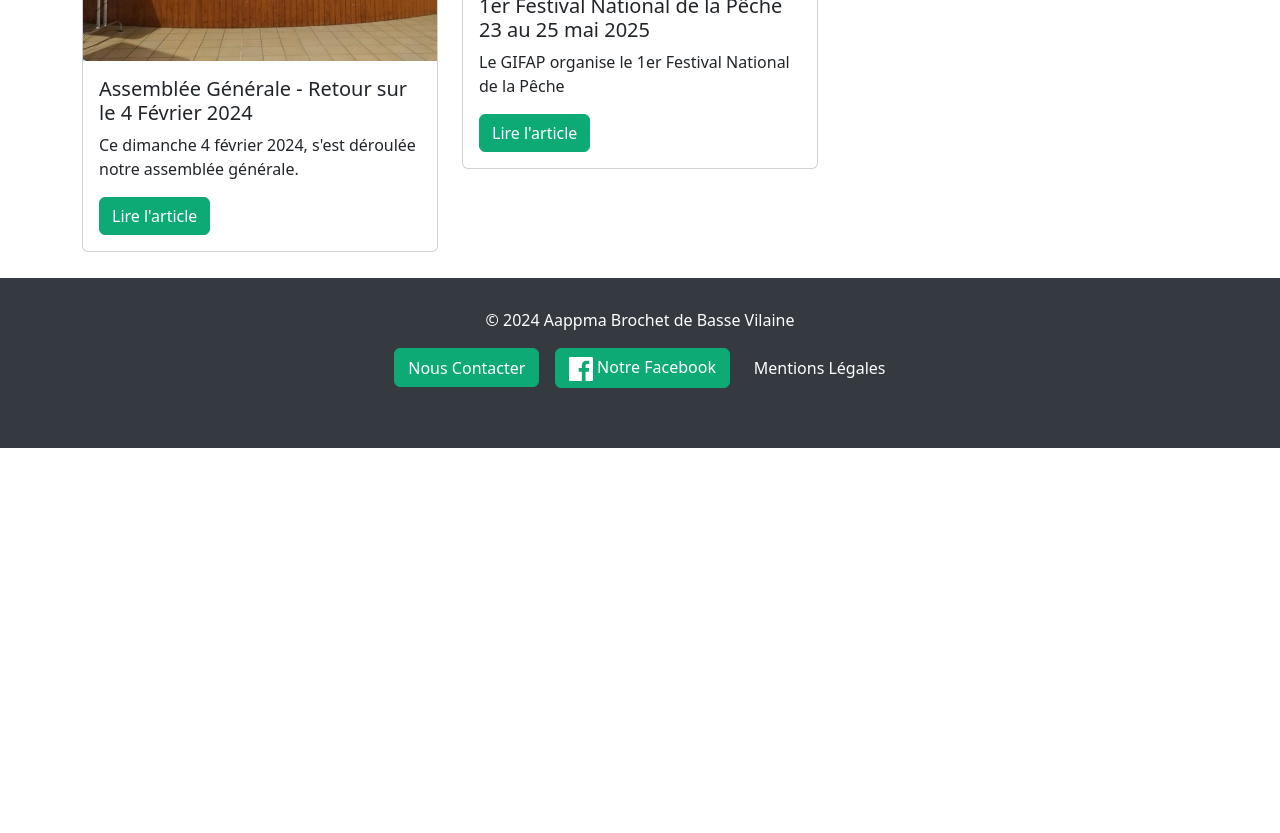
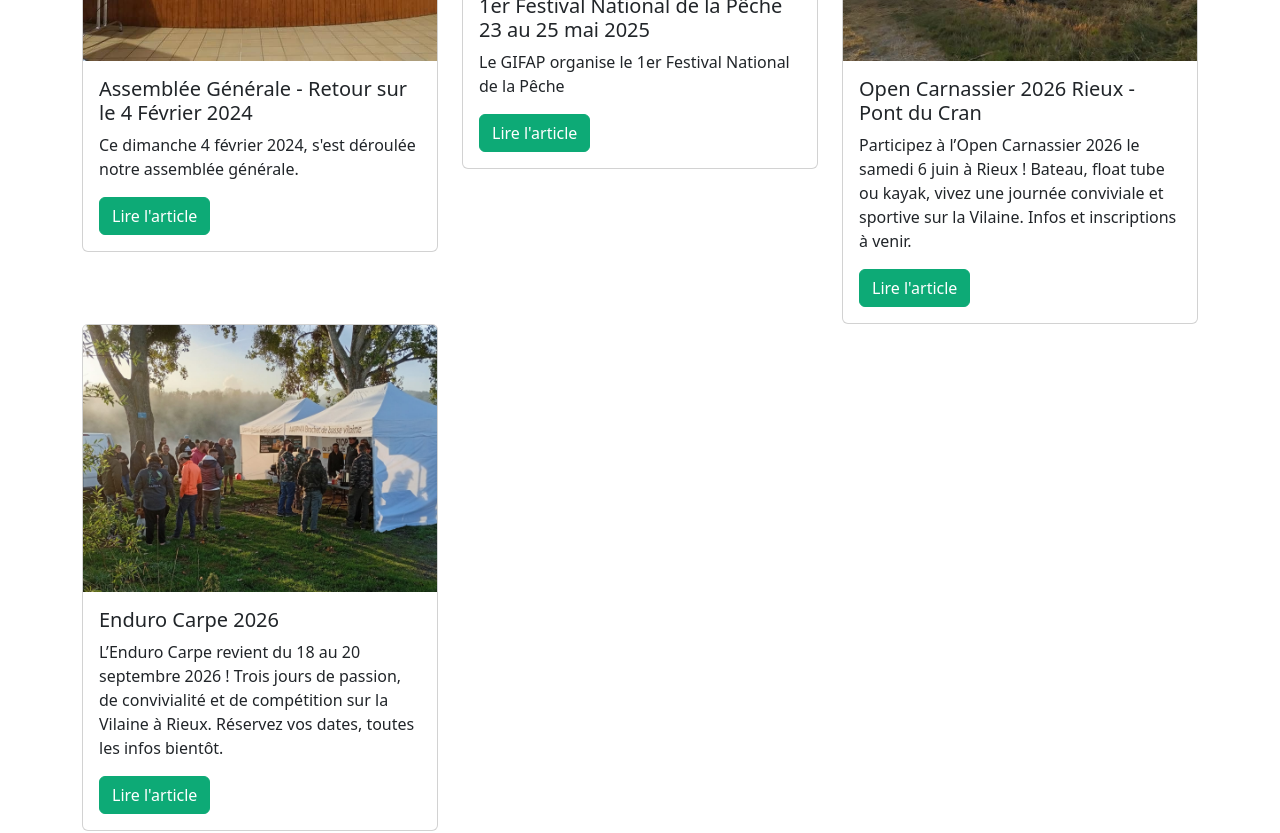
Before and after one commit to VAcheronPradelAlyssa/aappma, an Angular app: page /actualites in a window 1280 px wide. Shown: the part 3180-4013 px from the top of the page. Before the commit the page ends 3628 px from the top, so only its background shows below. Built offline with nearby package versions, Linux system fonts and the light colour scheme.

Commit message:
Ajout des articles pour l'Open Carnassier 2026 et l'Enduro Carpe 2026

```diff
--- a/src/app/shared/article-data.service.ts
+++ b/src/app/shared/article-data.service.ts
@@ -187,6 +187,83 @@ Le parcours international de pêche au coup de la Vilaine à Tranhaleux sur la c
       <p>Limité à 30 équipes</p>
       <p>Inscription : aappmabbv@gmail.com</p>`
     },
+    // --- Article Open Carnassier 2026 ---
+    {
+      id: 'open-carnassier-2026',
+      title: 'Open Carnassier 2026 Rieux - Pont du Cran',
+      imageUrl: '/assets/images/open2025/open2025.jpg',
+      content: `
+        <h2>Règlement Open Carnassier 2026</h2>
+        <p><strong>Date :</strong> Samedi 6 juin 2026</p>
+        <p><strong>Lieu :</strong> Vilaine, entre le port de Rieux et le pont du Cran</p>
+        <h3>ARTICLE 1. - MODALITÉS DU CONCOURS</h3>
+        <ul>
+          <li>Concours au lancer ou au fouet avec leurres artificiels, poisson mort manié ou tirette.</li>
+          <li>En équipe de deux, en bateau, float tube ou kayak (proximité immédiate obligatoire pour float/kayak).</li>
+          <li>Quatre bateaux minimum pour la sécurité et la comptabilisation des prises.</li>
+          <li>Inscription : 40€ par équipe, intégralement reversée dans la dotation.</li>
+          <li>Port du gilet de sauvetage homologué obligatoire.</li>
+        </ul>
+        <h3>ARTICLE 2. – DÉROULEMENT</h3>
+        <ul>
+          <li>6h30 : Briefing et mise en place au niveau amont du parcours de Tranhaleux</li>
+          <li>7h00 à 12h30 : Pêche (une seule manche)</li>
+          <li>12h30 : Fin de l’épreuve</li>
+          <li>13h00 : Remise des prix, verre de l’amitié</li>
+        </ul>
+        <p>Les black-bass ne sont pas comptabilisés (période d’ouverture non atteinte).</p>
+        <h3>ARTICLE 3. - CONCURRENTS</h3>
+        <ul>
+          <li>Carte de pêche en cours de validité obligatoire.</li>
+          <li>Limite de 30 équipes (15 minimum pour maintenir le concours).</li>
+        </ul>
+        <h3>ARTICLE 4. - EMBARCATIONS</h3>
+        <ul>
+          <li>Float tube, kayak, embarcations à rame, moteur électrique ou thermique (max 5 nœuds).</li>
+          <li>Pêche uniquement depuis l’embarcation, traîne interdite.</li>
+          <li>Respect des distances et sécurité entre concurrents.</li>
+        </ul>
+        <h3>ARTICLE 5. - ÉQUIPEMENTS ET LEURRES</h3>
+        <ul>
+          <li>Pêche exclusivement au lancer (toutes variantes autorisées).</li>
+          <li>Matériel libre mais conforme à la législation et à l’éthique sportive.</li>
+          <li>Une seule canne en action de pêche par pêcheur (cannes de réserve hors de l’eau autorisées).</li>
+          <li>Épuisette autorisée.</li>
+        </ul>
+        <p>Pour toute question ou inscription : <a href="mailto:aappmabbv@gmail.com">aappmabbv@gmail.com</a></p>
+        <p>Venez relever le défi et partager un moment de passion !</p>
+      `
+    },
+    // --- Article Enduro Carpe 2026 ---
+    {
+      id: 'enduro-carpe-2026',
+      title: 'Enduro Carpe 2026',
+      imageUrl: '/assets/images/enduro2025/accueil.jpg',
+      content: `
+        <h2>Déroulement de l’Enduro Carpe 2026</h2>
+        <ul>
+          <li><strong>Vendredi 18 septembre</strong></li>
+          <ul>
+            <li>8h : Accueil des participants au PC par l’accès 1 (voir plan ci-dessous)</li>
+            <li>8h45 : Tirage au sort des postes</li>
+            <li>9h15 : Départ sur les postes puis installation</li>
+            <li>10h : Début de l'amorçage et de la pêche</li>
+          </ul>
+          <li><strong>Samedi 19 septembre</strong></li>
+          <ul>
+            <li>Passage pour les pesées et éventuelles photos des carpes capturées lors de la nuit</li>
+          </ul>
+          <li><strong>Dimanche 20 septembre</strong></li>
+          <ul>
+            <li>À partir de 8h30 : Passage pour les pesées et éventuelles photos des carpes capturées au cours de la nuit</li>
+            <li>11h00 : Fin de l'épreuve</li>
+            <li>12h00 : Proclamation des résultats et remise des lots au PC</li>
+            <li>13h00 : Apéritif de clôture offert</li>
+          </ul>
+        </ul>
+        <p>Le déroulement reste identique à l’édition précédente, dans une ambiance conviviale et sportive. Pour toute question ou inscription : <a href="mailto:aappmabbv@gmail.com">aappmabbv@gmail.com</a></p>
+      `
+    },
     {
       id:'enduro-carpe-2025-fin',
       title:'Fin de l\'épreuve de l\'Enduro Carpe 2025',
--- a/src/app/shared/card-data.service.ts
+++ b/src/app/shared/card-data.service.ts
@@ -19,6 +19,30 @@ export class CardDataService {
       category:'Concours',
       order: 7
       },
+    // --- Ajout Open Carnassier 2026 ---
+    {
+      id: 'open-carnassier-2026',
+      title: 'Open Carnassier 2026 Rieux - Pont du Cran',
+      description: 'Participez à l’Open Carnassier 2026 le samedi 6 juin à Rieux ! Bateau, float tube ou kayak, vivez une journée conviviale et sportive sur la Vilaine. Infos et inscriptions à venir.',
+      imageUrl: 'assets/images/open2025/open2025.jpg',
+      link: '/article/open-carnassier-2026',
+      date: '2026-06-06',
+      pages: ['evenements', 'actualites', 'concours'],
+      category: 'Concours',
+      order: 12
+    },
+    // --- Ajout Enduro Carpe 2026 ---
+    {
+      id: 'enduro-carpe-2026',
+      title: 'Enduro Carpe 2026',
+      description: 'L’Enduro Carpe revient du 18 au 20 septembre 2026 ! Trois jours de passion, de convivialité et de compétition sur la Vilaine à Rieux. Réservez vos dates, toutes les infos bientôt.',
+      imageUrl: 'assets/images/enduro2025/accueil.jpg',
+      link: '/article/enduro-carpe-2026',
+      date: '2026-09-18',
+      pages: ['evenements', 'actualites', 'concours'],
+      category: 'Événements',
+      order: 13
+    },
     {
       id: 'ag-2026',
       title: 'Assemblée Générale 2026',
```
Also changed, not shown: 1 other file (tests, documents, lock files or other folders).
